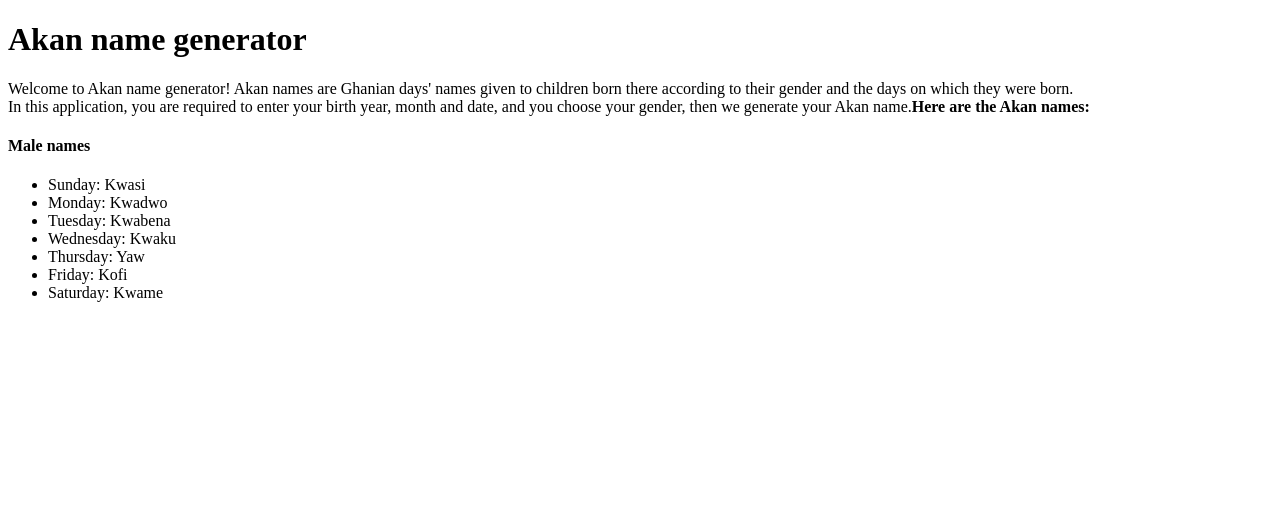
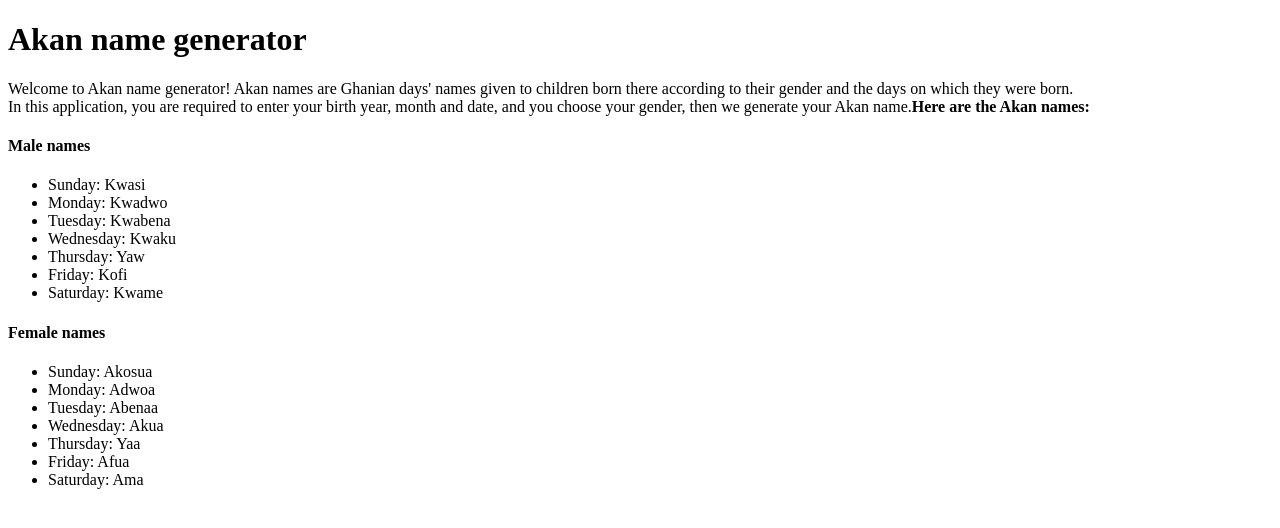
Before and after one commit to claudinemahoro/Akan, a plain HTML site: page index.html in a window 1280 px wide. Drawn offline with Linux system fonts and the light colour scheme.

Commit message:
add female names to description

```diff
--- a/index.html
+++ b/index.html
@@ -23,6 +23,17 @@
       <li>Saturday: Kwame</li>
     </ul>
 
+    <h4>Female names</h4>
+    <ul>
+      <li>Sunday: Akosua</li>
+      <li>Monday: Adwoa</li>
+      <li>Tuesday: Abenaa</li>
+      <li> Wednesday: Akua</li>
+      <li>Thursday: Yaa</li>
+      <li>Friday: Afua</li>
+      <li>Saturday: Ama</li>
+    </ul>
+
   </div>
 </body>
 </html>
```
